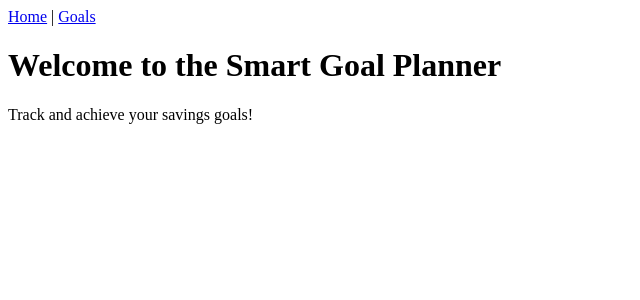
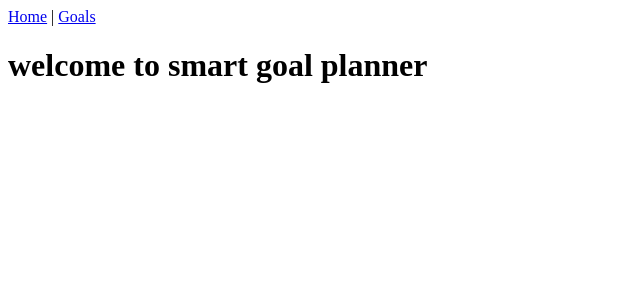
Before and after one commit to gladys6-arch/phase2-code-changelle, a React (Vite) app: page / in a window 1280 px wide. Shown: the top 300 px of the page, without its empty margins (0-640 px from the left). Built offline with nearby package versions, Linux system fonts and the light colour scheme.

Commit message:
add changes in Goal.jsx

```diff
--- a/src/pages/Goals.jsx
+++ b/src/pages/Goals.jsx
@@ -1,31 +1,21 @@
-import { useState, useEffect } from "react";
-import GoalList from "../Components/GoalList";
-import CreateGoalForm from  "../Components/CreateGoalForm";
+import { useEffect, useState } from "react";
+import GoalList from "../components/GoalList";
 
+function Goals() {
+  const [goals, setGoals] = useState([]);
 
-function Goals(){
-
-  const [goals, setGoals] =useState([]);
-
-  useEffect(() =>{
+  useEffect(() => {
     fetch("http://localhost:5000/goals")
-    .then(res => res.json())
-    .then(data => setGoals(data));
+      .then((r) => r.json())
+      .then(setGoals);
   }, []);
 
-  function handleAddGoal(newGoal){
-    setGoals([...goals, newGoal]);
-  }
-
-  return(
+  return (
     <div>
       <h2>Your Goals</h2>
-      <CreateGoalForm onAddGoal={handleAddGoal}/>
-      <GoalList goals={goals}/>
-
+      <GoalList goals={goals} />
     </div>
-
-  )
+  );
 }
 
 export default Goals;
--- a/src/pages/Home.jsx
+++ b/src/pages/Home.jsx
@@ -1,11 +1,7 @@
 
 function Home(){
-  return (
-    <div>
-      <h1>Welcome to the Smart Goal Planner</h1>
-      <p>Track and achieve your savings goals!</p>
-    </div>
-  );
+  return <h1>welcome to smart goal planner</h1>
+
 }
 
 export default Home;
```
Also changed, not shown: src/pages/AddGoal.jsx (added).
